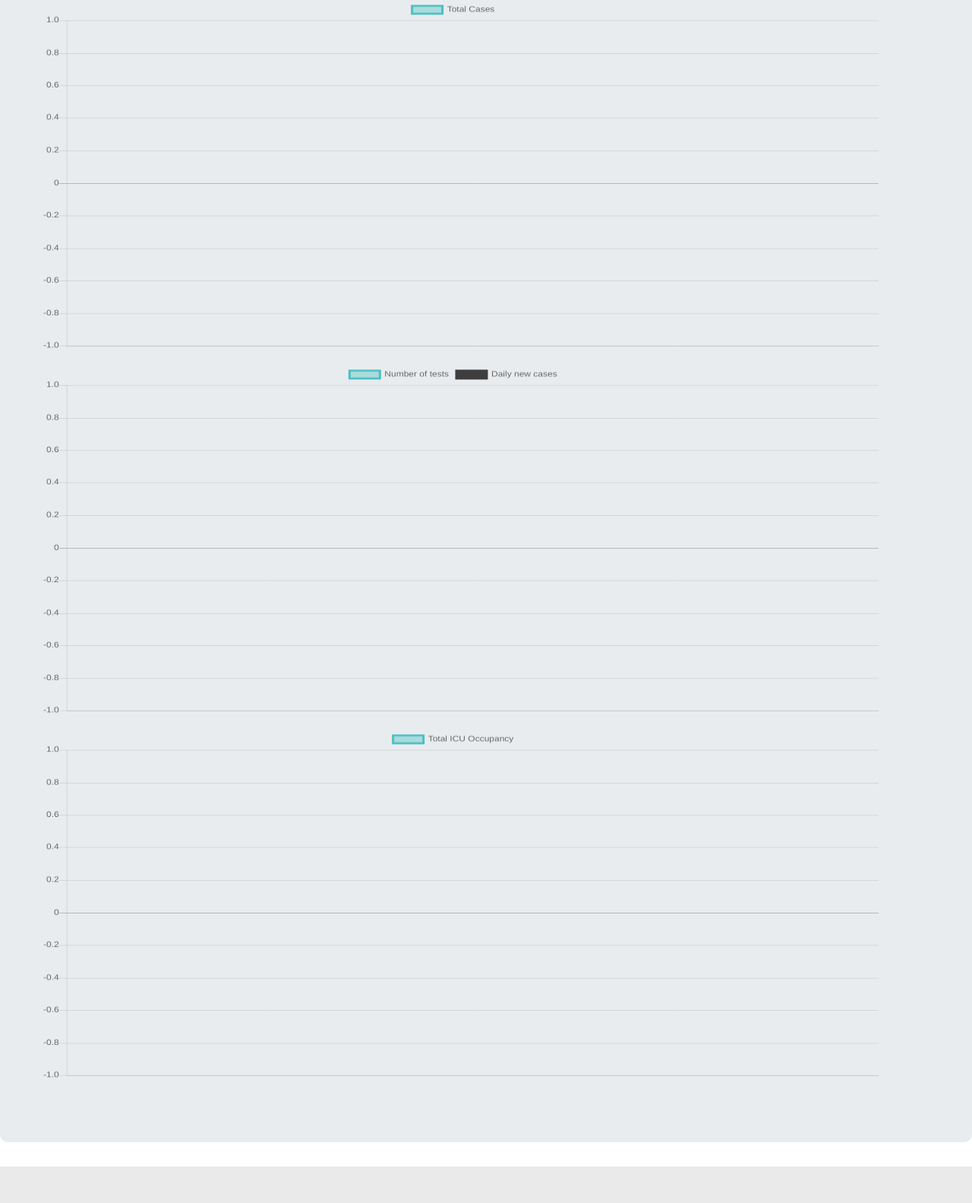
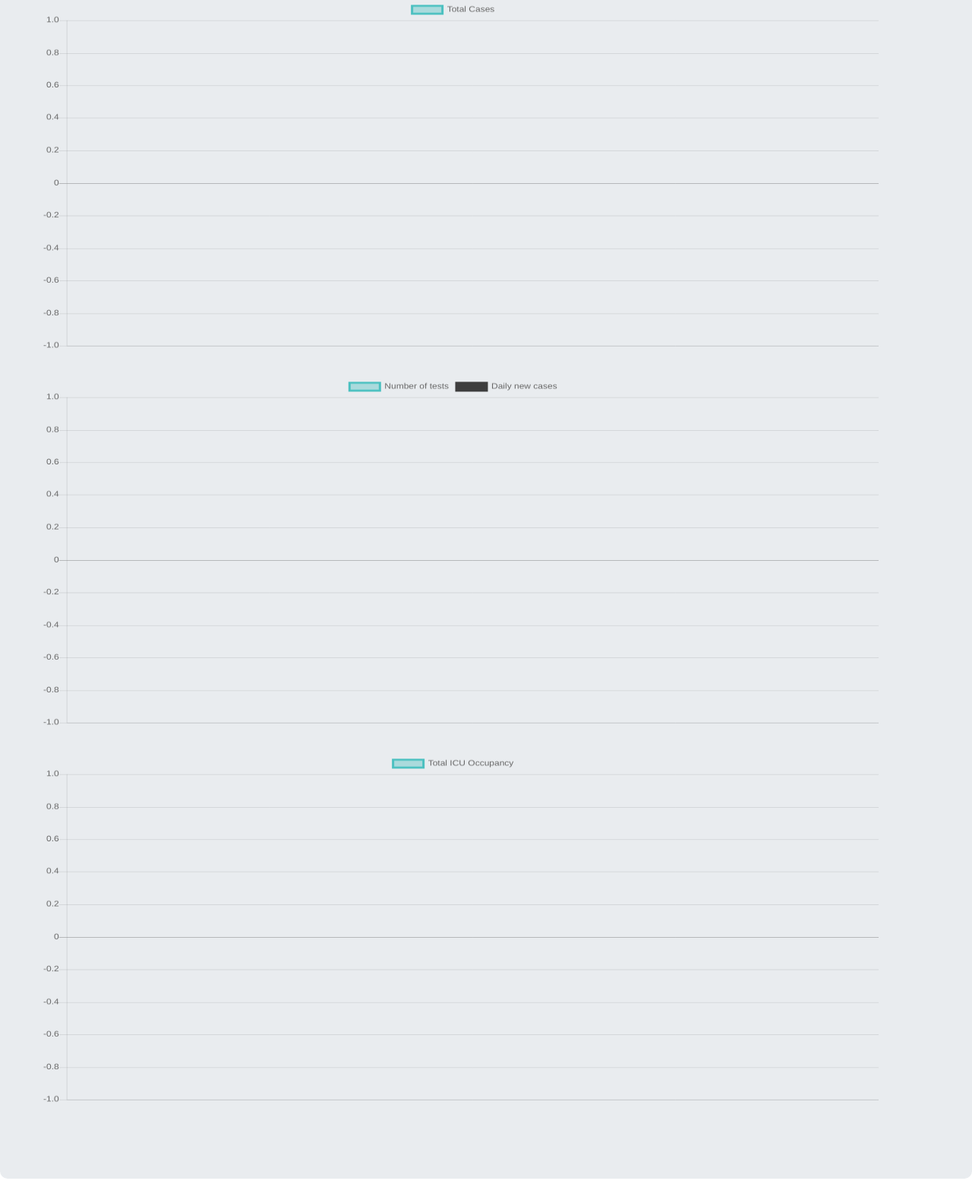
Before and after one commit to pierobartolo/piero_website, a Flask app: template templates/covid.html in a window 1280 px wide. Shown: the part 237-1820 px from the top of the page at 76% size. Before the commit the page ends 1772 px from the top, so only its background shows below. Run offline with Flask 2, Linux system fonts and the light colour scheme; the template is opened without the code that fills it, so the values that code supplies are empty; some libraries are stand-ins or nearby versions.

Commit message:
external CS

```diff
--- a/static/css/website.css
+++ b/static/css/website.css
@@ -41,9 +41,7 @@
     td.result{
         background-color: #dff0d8
     }
-    div.table-responsive{
-        height:480px;
+
+    canvas.table{
+        height:480px !important;
     }
-    canvas.table{
-        height:480px;
-    }
```
